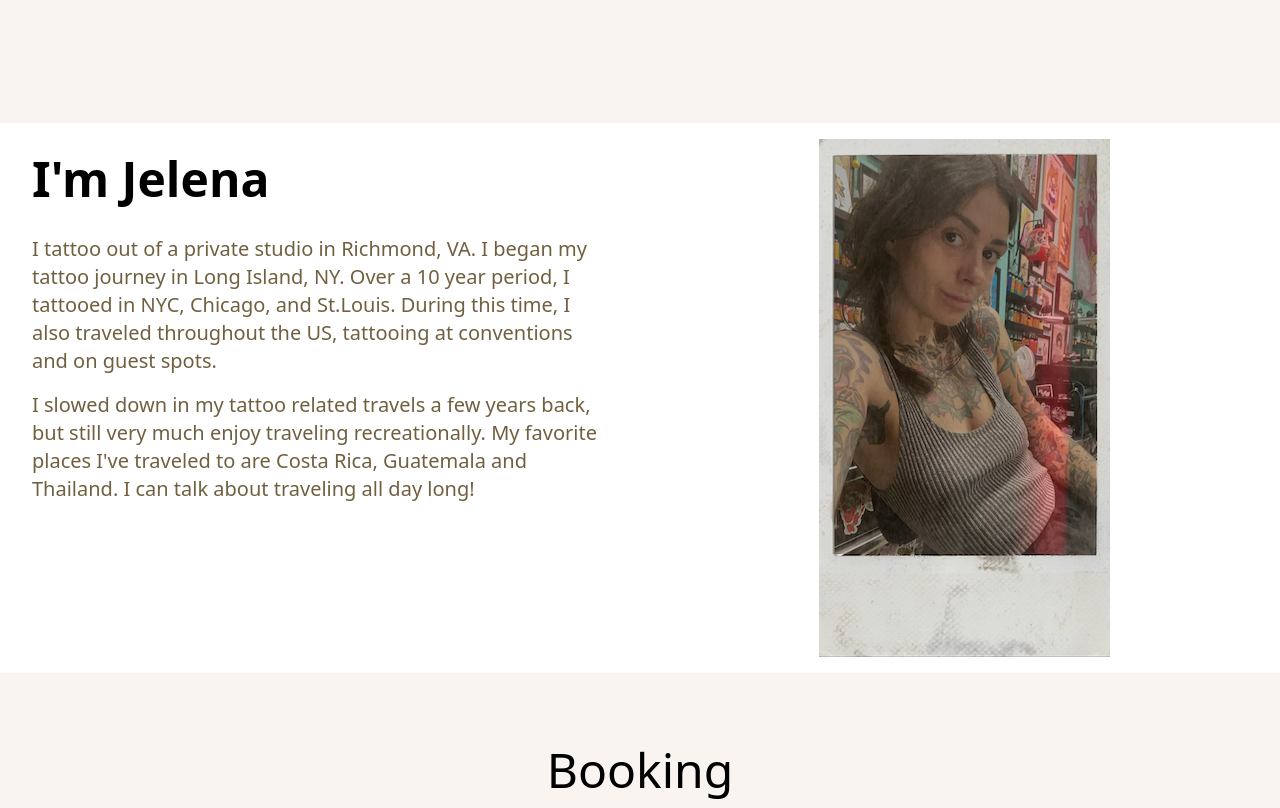
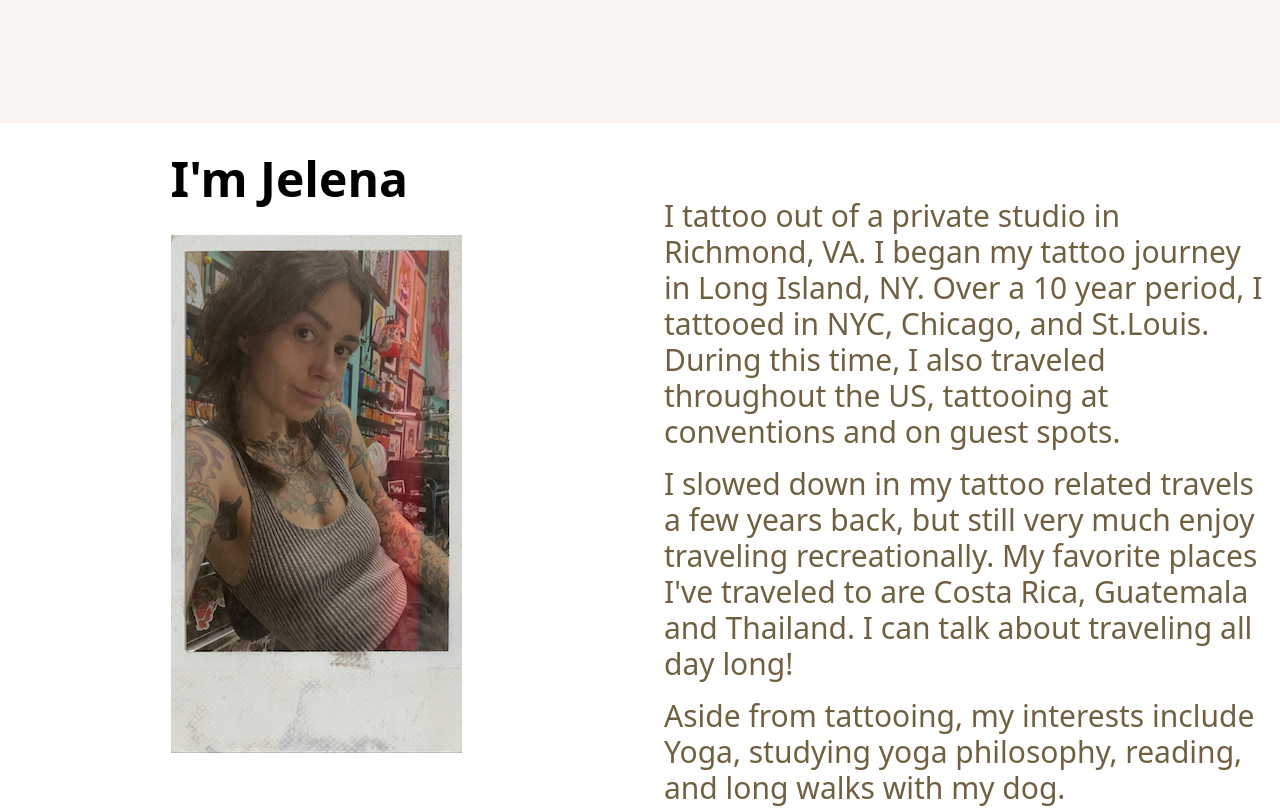
Before and after one commit to rossagordon/Lotus-of-My-Heart, a React (Create React App) app: page / in a window 1280 px wide. Shown: the part 1160-1968 px from the top of the page. Built offline with nearby package versions, Linux system fonts and the light colour scheme.

Commit message:
About component fixed

```diff
--- a/src/components/About.jsx
+++ b/src/components/About.jsx
@@ -5,28 +5,67 @@ const About = () => {
   return (
     <div
       name="about"
-      className="w-full h-full grid sm:grid-cols-2 md:grid-cols-2 gap-4"
+      className="w-full  grid sm:grid-cols-2 md:grid-cols-2 gap-4"
     >
+      {/* Left Side */}
       <div className="justify-center items-center mx-auto p-8">
-        <p className="text-5xl font-bold pb-8">I'm Jelena</p>
-        <p className="text-xl text-[#716040]">
+        <p className="text-5xl font-bold pb-8 ">I'm Jelena</p>
+        <div>
+          <img src={Jelena} alt="Jelena" />
+        </div>
+      </div>
+      <div className="p-4 pt-[75px]">
+        <p className="text-3xl text-[#716040]">
           I tattoo out of a private studio in Richmond, VA. I began my tattoo
           journey in Long Island, NY. Over a 10 year period, I tattooed in NYC,
           Chicago, and St.Louis. During this time, I also traveled throughout
           the US, tattooing at conventions and on guest spots.
         </p>
-        <p className="text-xl text-[#716040] pt-4">
+        <p className="text-3xl text-[#716040] pt-4">
           I slowed down in my tattoo related travels a few years back, but still
           very much enjoy traveling recreationally. My favorite places I've
           traveled to are Costa Rica, Guatemala and Thailand. I can talk about
           traveling all day long!
         </p>
-      </div>
-      <div>
-        <img src={Jelena} className="mx-auto p-4" alt="" />
+        <p className="text-3xl text-[#716040] pt-4">
+        Aside from tattooing, my interests include Yoga, studying yoga philosophy, reading, and long walks with my dog.
+        </p>
       </div>
     </div>
   );
 };
 
 export default About;
+
+// import React from "react";
+// import Jelena from "../assets/aboutme.png";
+
+// const About = () => {
+//   return (
+//     <div
+//       name="about"
+//       className="w-full h-full grid sm:grid-cols-2 md:grid-cols-2 gap-4"
+//     >
+//       <div className="justify-center items-center mx-auto p-8">
+//         <p className="text-5xl font-bold pb-8">I'm Jelena</p>
+//         <p className="text-xl text-[#716040]">
+//           I tattoo out of a private studio in Richmond, VA. I began my tattoo
+//           journey in Long Island, NY. Over a 10 year period, I tattooed in NYC,
+//           Chicago, and St.Louis. During this time, I also traveled throughout
+//           the US, tattooing at conventions and on guest spots.
+//         </p>
+//         <p className="text-xl text-[#716040] pt-4">
+//           I slowed down in my tattoo related travels a few years back, but still
+//           very much enjoy traveling recreationally. My favorite places I've
+//           traveled to are Costa Rica, Guatemala and Thailand. I can talk about
+//           traveling all day long!
+//         </p>
+//       </div>
+//       <div>
+//         <img src={Jelena} className="mx-auto p-4" alt="" />
+//       </div>
+//     </div>
+//   );
+// };
+
+// export default About;
```
